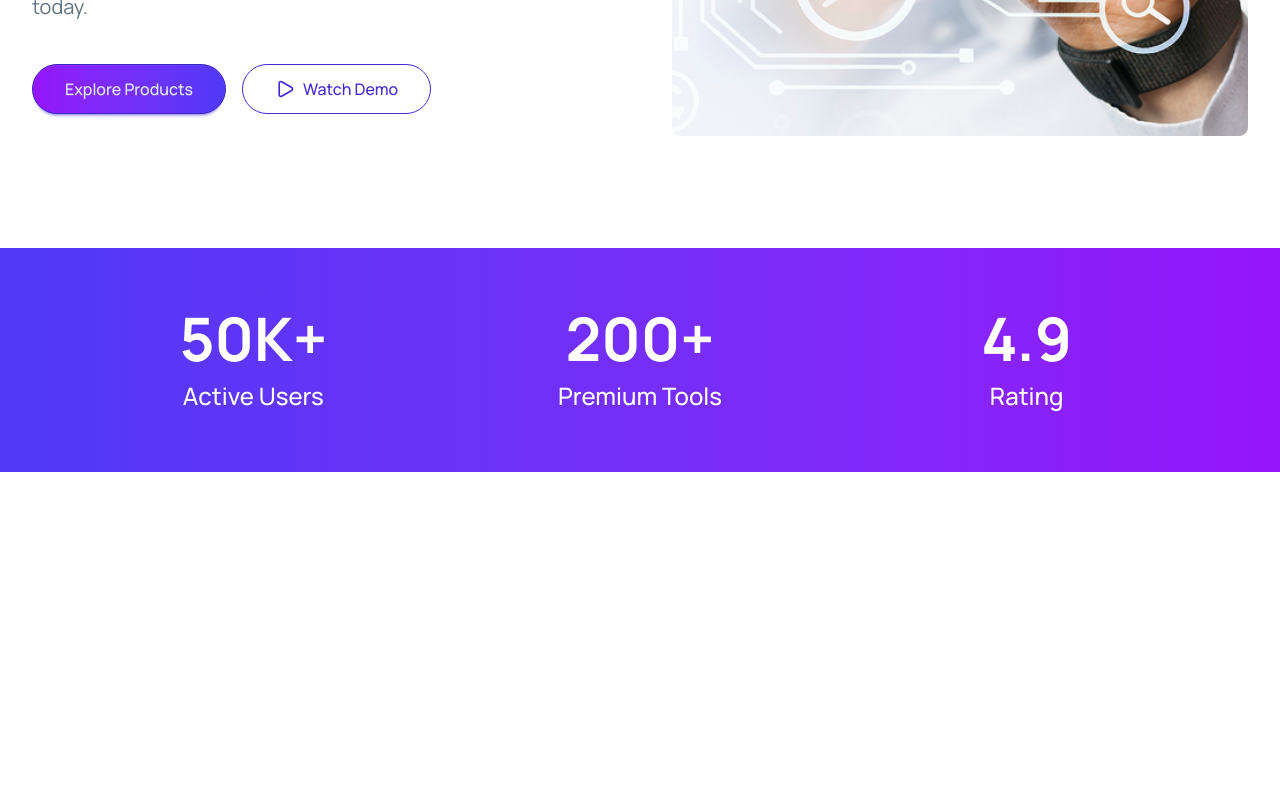
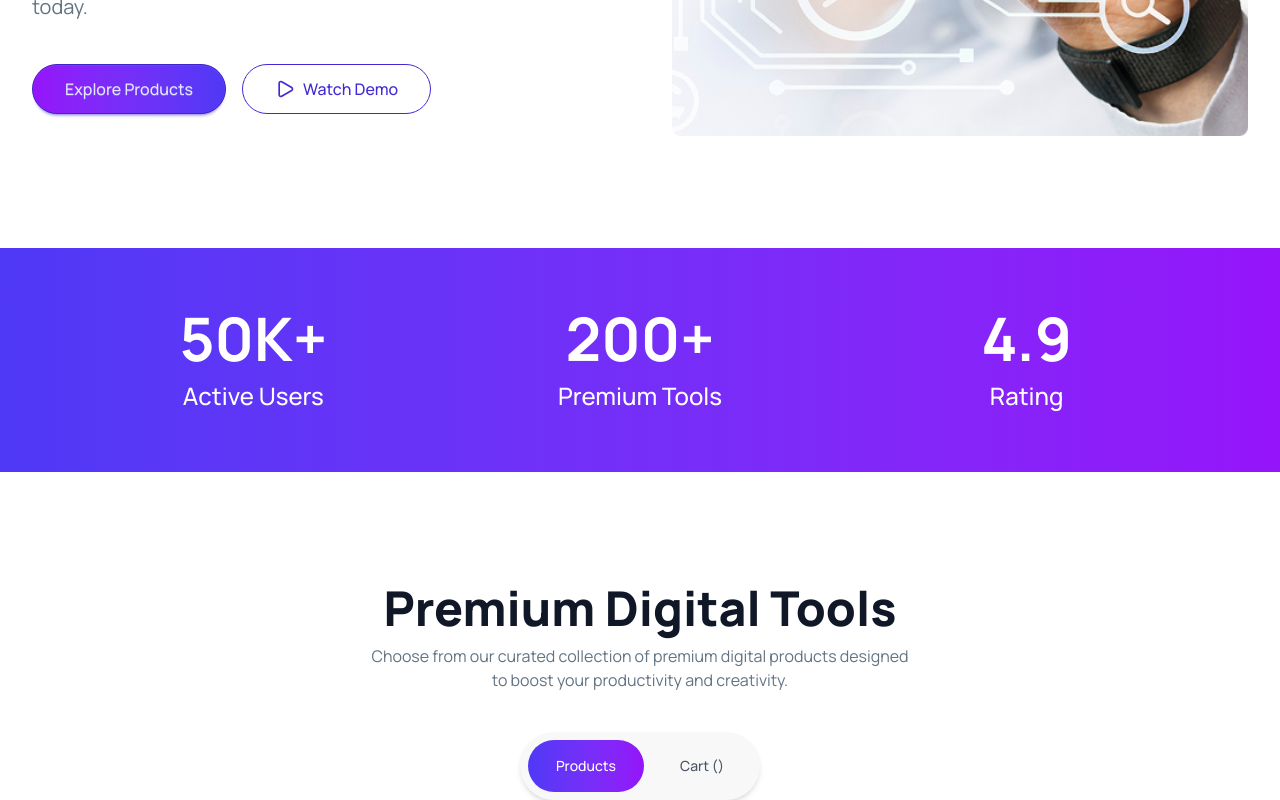
Before and after one commit to Kz-Himel/DigiTools-Platform, a React (Vite) app: page / in a window 1280 px wide. Shown: the part 728-1528 px from the top of the page. Before the commit the page ends 1200 px from the top, so only its background shows below. Built offline with nearby package versions, Linux system fonts and the light colour scheme.

Commit message:
Added the toggle section

```diff
--- a/src/App.jsx
+++ b/src/App.jsx
@@ -2,15 +2,18 @@ import './App.css'
 import Navbar from './components/Navbar/Navbar'
 import Banner from './components/Banner/Banner'
 import Stats from './components/Stats/Stats'
+import ToggleTabs from './components/Toggle/Toggle'
+import { useState } from 'react';
 
-const dataFetching = async () => {
-  const res = await fetch("/data.json");
-  return res.json();
-};
+// const dataFetching = async () => {
+//   const res = await fetch("/data.json");
+//   return res.json();
+// };
 
 function App() {
+  const [activeTab, setActiveTab] = useState("products");
 
-  const dataPromise = dataFetching();
+  // const dataPromise = dataFetching();
 
   return (
     <>
@@ -22,6 +25,12 @@ function App() {
 
     {/* Stats */}
     <Stats />
+
+    {/* Toogle */}
+    <ToggleTabs
+    activeTab={activeTab}
+    setActiveTab={setActiveTab}
+    />
     </>
   )
 }
--- /dev/null
+++ b/src/components/Toggle/Toggle.jsx
@@ -0,0 +1,55 @@
+import React from "react";
+
+const ToggleTabs = ({ activeTab, setActiveTab}) => {
+  return (
+    <div className="mt-16">
+
+      {/* Section Header */}
+      <div className="text-center max-w-3xl mx-auto mb-10 pt-12">
+        <h1 className="font-extrabold text-4xl lg:text-5xl text-[#101727]">
+          Premium Digital Tools
+        </h1>
+
+        <p className="text-[#627382] text-base pt-3">
+          Choose from our curated collection of premium digital products
+          designed
+          <br />
+          to boost your productivity and creativity.
+        </p>
+      </div>
+
+      {/* Toggle Tabs */}
+      <div className="flex justify-center items-center">
+        <div className="bg-base-200 p-2 rounded-full flex gap-2 shadow-md">
+
+          {/* Products Button */}
+          <button
+            onClick={() => setActiveTab("products")}
+            className={`px-7 py-4 rounded-full text-sm font-medium transition-all duration-200 ${
+              activeTab === "products"
+                ? "bg-linear-to-l from-[#9514fa] to-[#4f39f6] text-white!"
+                : "text-gray-600 hover:bg-base-300"
+            }`}
+          >
+            Products
+          </button>
+
+          {/* Cart Button */}
+          <button
+            onClick={() => setActiveTab("cart")}
+            className={`px-7 py-4 rounded-full text-sm font-medium transition-all duration-200 ${
+              activeTab === "cart"
+                ? "bg-linear-to-l from-[#9514fa] to-[#4f39f6] text-white!"
+                : "text-gray-600 hover:bg-base-300"
+            }`}
+          >
+            Cart ()
+          </button>
+
+        </div>
+      </div>
+    </div>
+  );
+};
+
+export default ToggleTabs;
```
